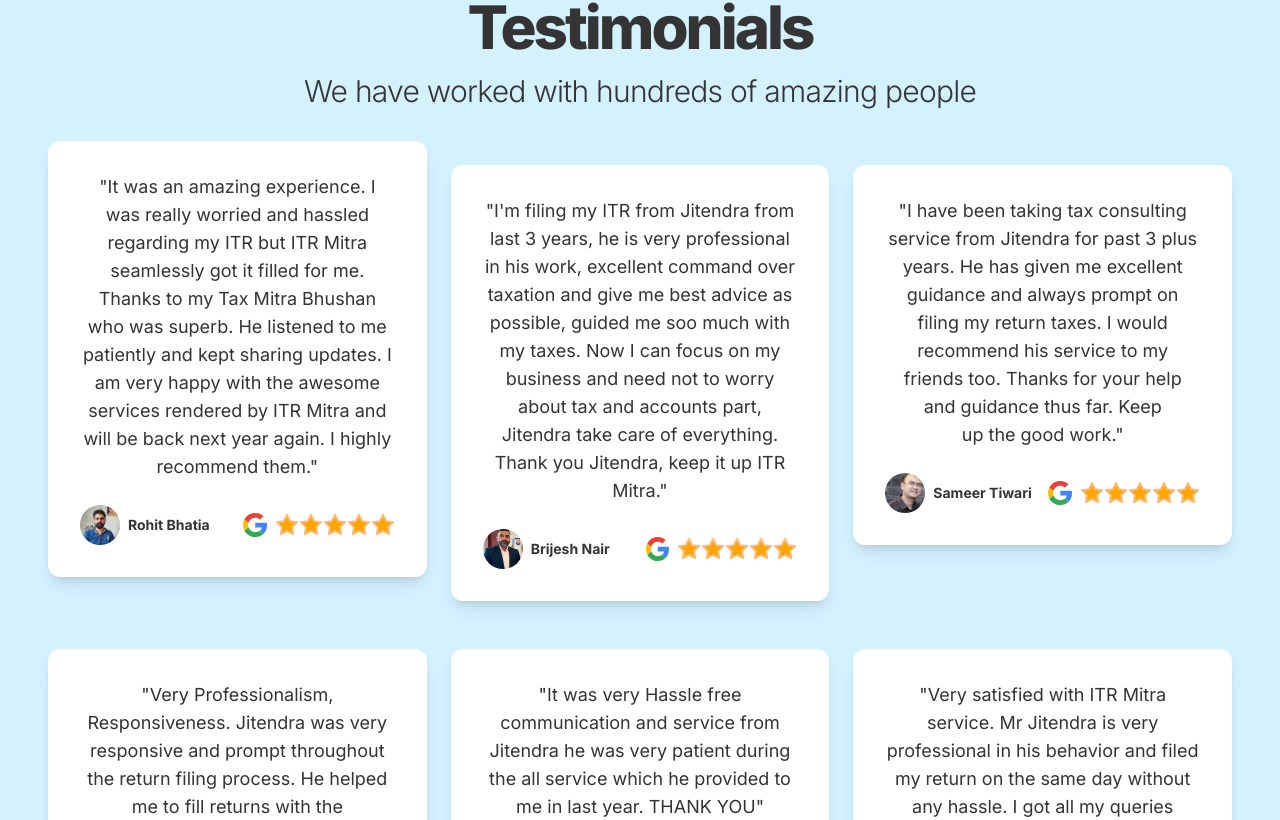
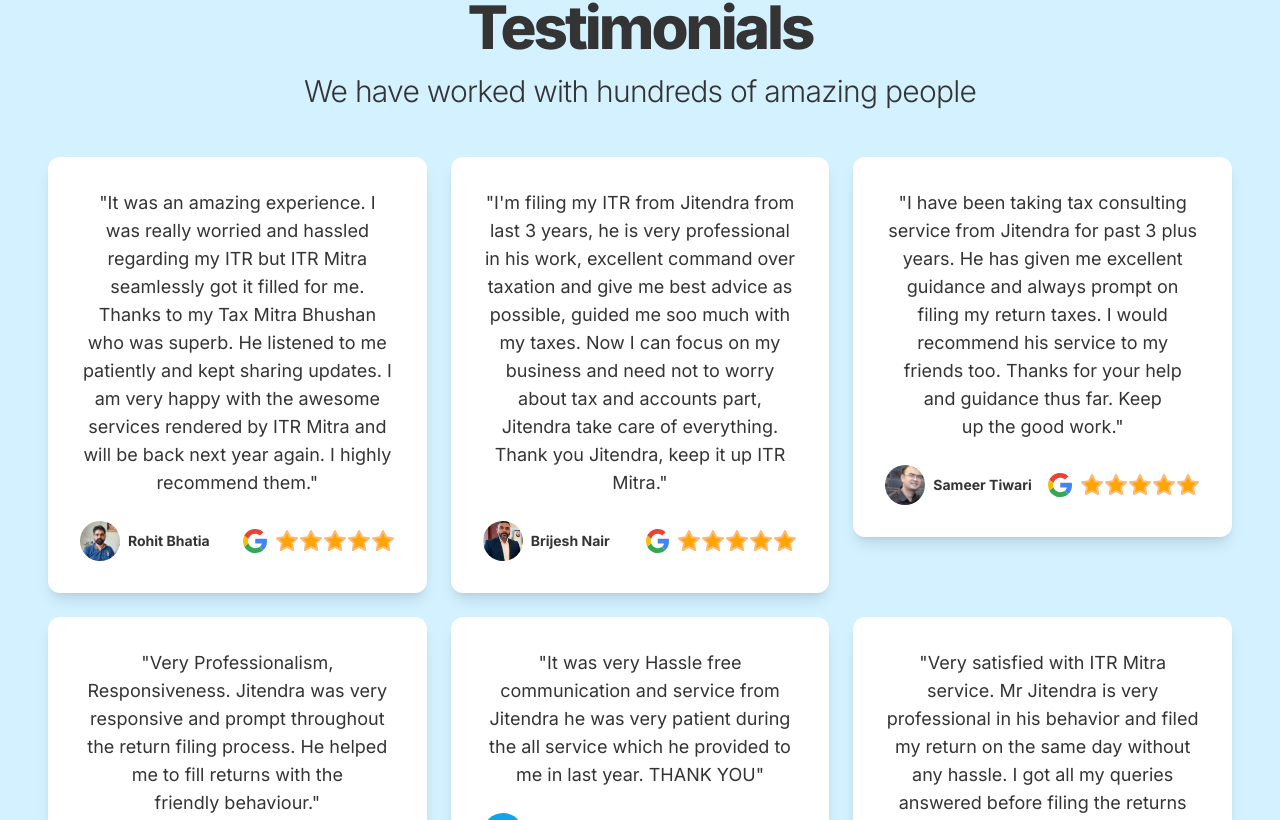
Before and after one commit to itrmitra/itrmitra, a Next.js app: page / in a window 1280 px wide. Shown: the part 4100-4920 px from the top of the page. Built offline with nearby package versions, Linux system fonts and the light colour scheme.

Commit message:
fix arrangment of grid elements

```diff
--- a/src/components/info-sections/testimonials-section.tsx
+++ b/src/components/info-sections/testimonials-section.tsx
@@ -8,10 +8,10 @@ export default function TestimonialsSection() {
             <h1 className="mx-auto mb-4 text-4xl font-extrabold leading-tight tracking-tighter md:text-5xl lg:text-6xl">
                 Testimonials
             </h1>
-            <p className="mx-auto text-center text-xl font-light tracking-tight md:text-2xl lg:text-3xl">
+            <p className="mx-auto mb-12 text-center text-xl font-light tracking-tight md:text-2xl lg:text-3xl">
                 We have worked with hundreds of amazing people
             </p>
-            <div className="mt-8 space-y-6 md:grid md:grid-cols-2 md:gap-6 lg:grid-cols-3">
+            <div className="grid gap-6 md:grid-cols-2 lg:grid-cols-3">
                 {testimonials.map((testimony) => (
                     <TestimonialCard key={testimony.name} {...testimony} />
                 ))}
@@ -40,7 +40,7 @@ function TestimonialCard({
     return (
         <figure
             className={cn(
-                "flex h-fit flex-col justify-center space-y-6 rounded-xl bg-white p-4 shadow-lg lg:p-8",
+                "flex flex-col justify-center space-y-6 place-self-start rounded-xl bg-white p-4 shadow-lg lg:p-8",
                 className
             )}
         >
```
